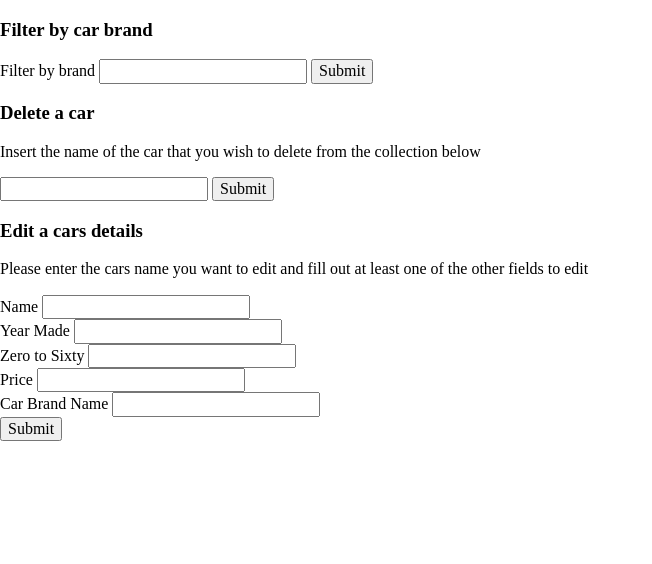
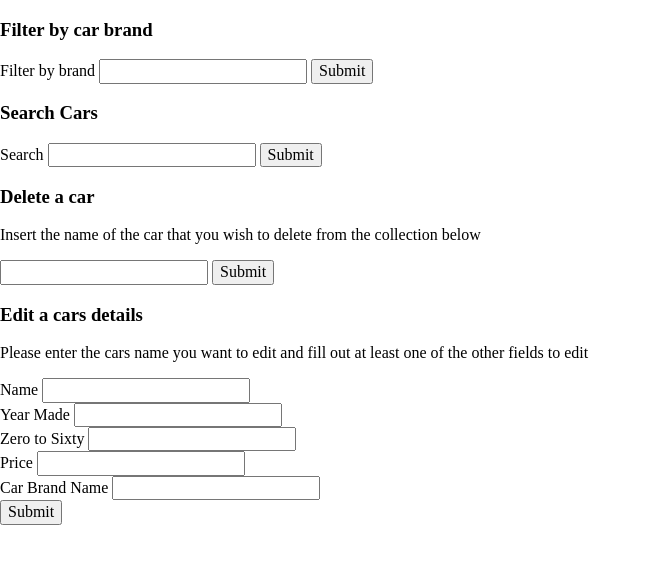
Before and after one commit to Natniif/car-collection, a PHP site: page / in a window 1280 px wide. Shown: the part 87-651 px from the top of the page, without its empty margins (0-652 px from the left). Run offline with PHP 8.4, Linux system fonts and the light colour scheme; data that the repository does not hold is empty.

Commit message:
added search bar no functionality yet

```diff
--- a/index.php
+++ b/index.php
@@ -84,6 +84,24 @@ if (isset($_POST["car_name"])) {
         </form>
     </div>
 
+    <div>
+        <h3>Search Cars</h3>
+        <form method="POST">
+
+            <?php
+
+            $model = new CarModel(make_db());
+            if (isset($_POST["search"])) {
+                $key = $_POST["search"];
+            }
+
+            ?>
+
+            <Label for="search">Search</Label>
+            <input type="text" name="search" id="search-bar">
+            <input type="submit">
+        </form>
+    </div>
 
     <form method="POST">
         <h3>Delete a car</h3>
@@ -110,8 +128,6 @@ if (isset($_POST["car_name"])) {
 
     <form method="POST">
         <?php
-
-        use CarStore\Car;
 
         if (isset($_POST["name_edit"])) {
 
```
